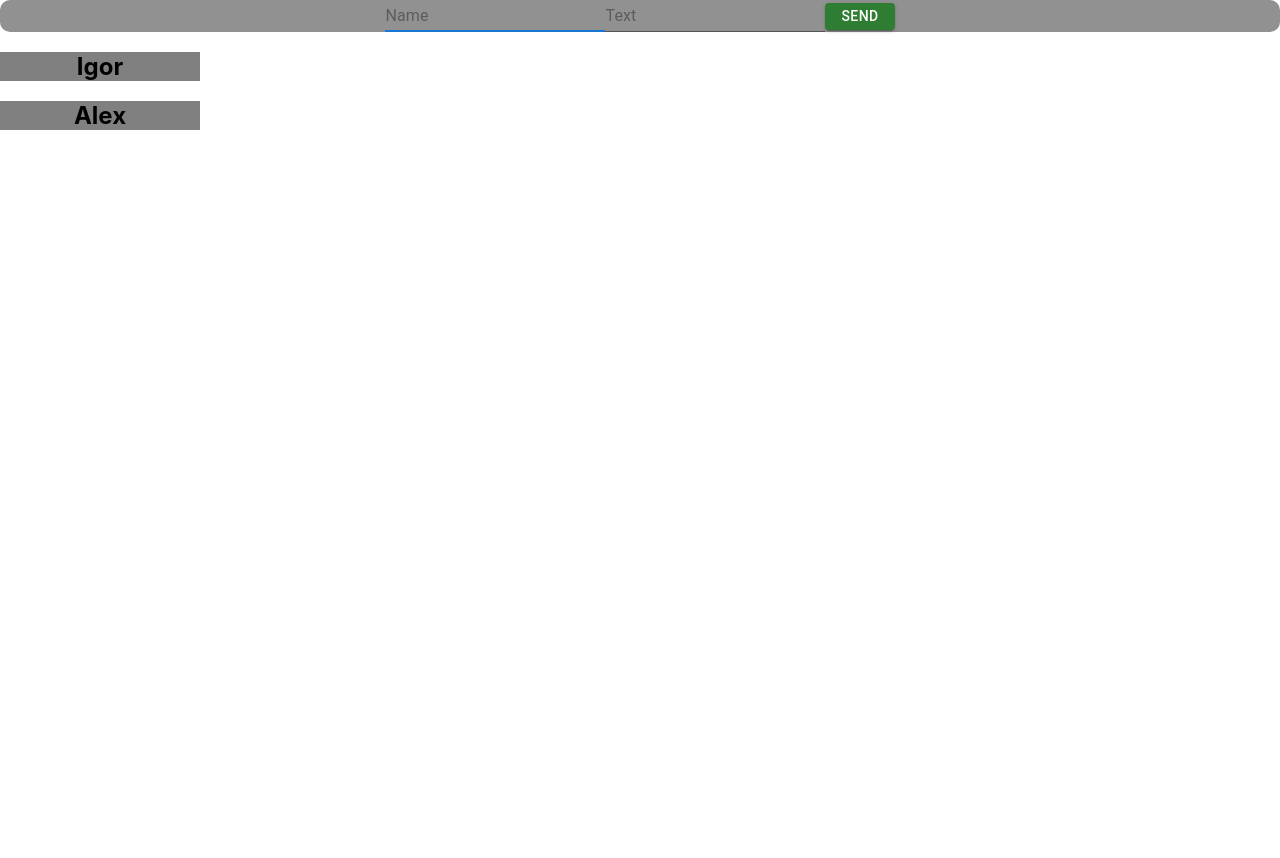
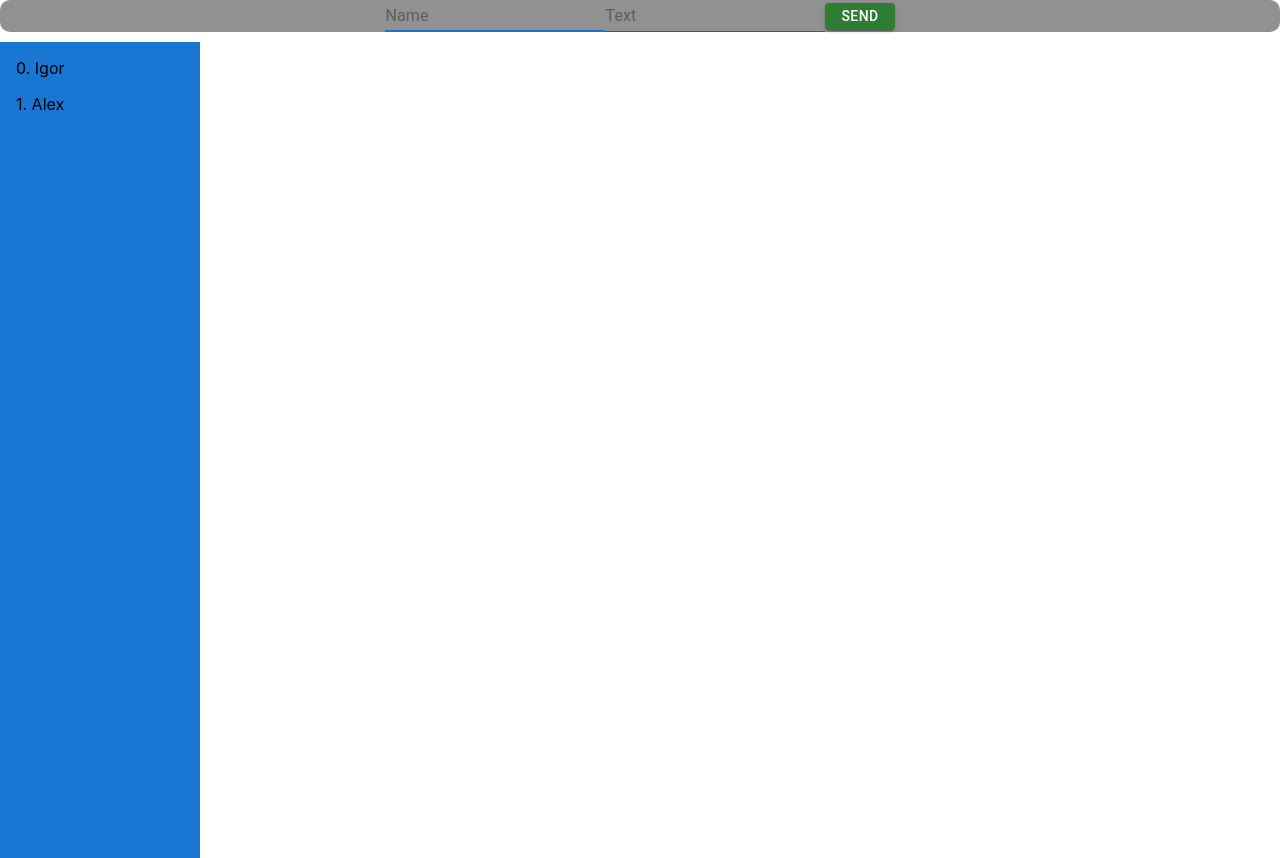
Before and after one commit to SWEETLIBRA/chat-room, a React (Create React App) app: page / in a window 1280 px wide. Before the commit the page ends 800 px from the top, so only its background shows below. Built offline with nearby package versions, Linux system fonts and the light colour scheme.

Commit message:
fix List

```diff
--- a/src/components/ChatList.js
+++ b/src/components/ChatList.js
@@ -1,6 +1,6 @@
 import React, { useState } from 'react';
-// import { List } from '@mui/material';
-// import { ListItem } from '@mui/material';
+import { List } from '@mui/material';
+import { ListItem } from '@mui/material';
 
 const ChatList = () => {
     const [chats, setChats] = useState([
@@ -14,14 +14,15 @@ const ChatList = () => {
         }
     ])
     return (
-        <>
-        {chats.map(chat => <h2 key={chat.id} style={{display: 'flex', flexDirection: 'column',width: '100%',maxWidth: '200px',boxSizing: 'border-box', background: 'gray'}}>{chat.name}</h2>)}
             <div>
-                {/* <List>
-                    <ListItem>{chats.name}</ListItem>
-                </List> */}
+                <List sx={{ bgcolor: 'primary.main', display: 'flex', flexDirection: 'column', width: '100%', height: '100vh', maxWidth: '200px', marginTop: '10px' }}>
+                    {chats.map(chat =>
+                    <ListItem key={chat.id}
+                    >
+                        {`${chat.id}. ${chat.name}`}
+                    </ListItem>)}
+                </List>
             </div>
-        </>
 
     );
 };
```
